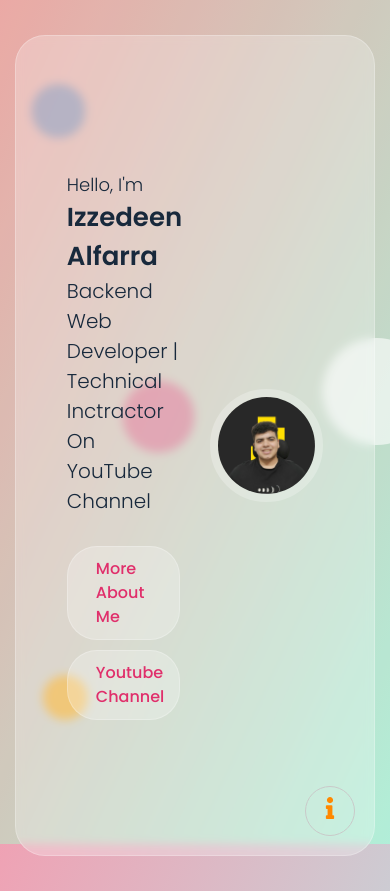
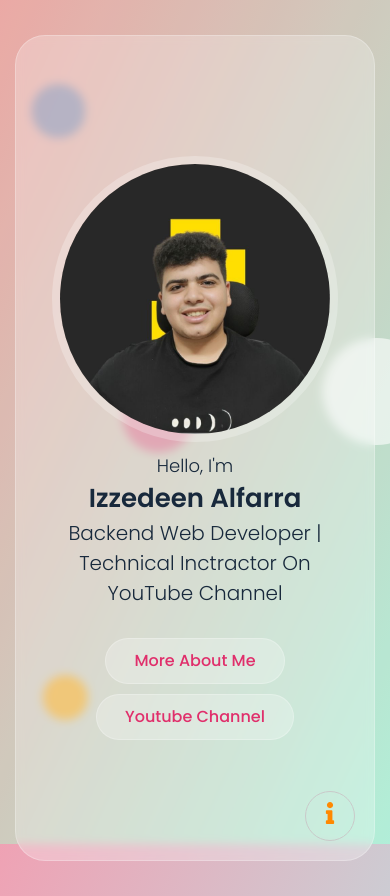
Before and after one commit to wesam-abutuaimeh/izzedeen_portfolio, a React (Create React App) app: page / in a window 390 px wide. Built offline with nearby package versions, Linux system fonts and the light colour scheme.

Commit message:
make ladningsection For mobile responsive

```diff
--- a/src/pages/LandingSection/style.css
+++ b/src/pages/LandingSection/style.css
@@ -9,14 +9,15 @@
   align-items: center;
 }
 
+@media (max-width: 767px) {
+  .home-section .container .row {
+    flex-direction: column-reverse;
+    text-align: center;
+    gap: 10px;
+  }
+}
 .home-section.active {
   display: flex;
-}
-
-.home-text,
-.home-img {
-  width: 50%;
-  padding: 15px;
 }
 
 .home-text p {
```
